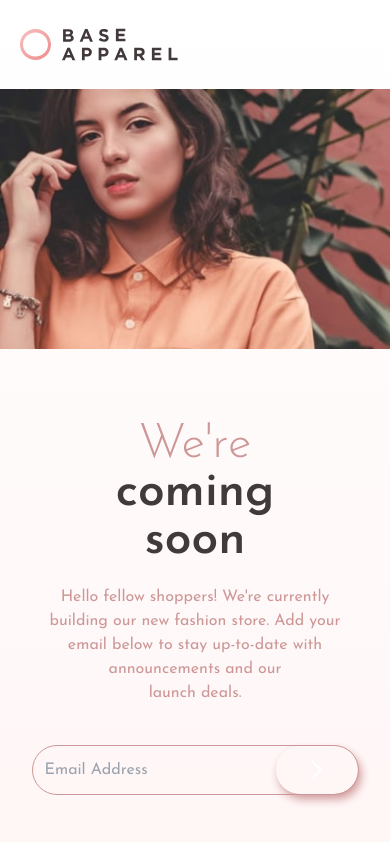
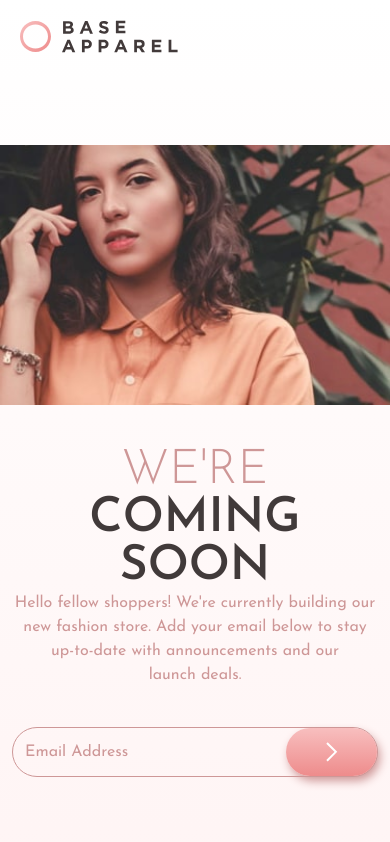
Before and after one commit to LiedsonFranco/Base-apparel-coming-soon, a plain HTML site: page index.html in a window 390 px wide. Drawn offline with nearby package versions, Linux system fonts and the light colour scheme.

Commit message:
mobile fix

```diff
--- a/css/style.css
+++ b/css/style.css
@@ -14,16 +14,15 @@ body{
     font-size: 16px;
     font-family: "Josefin Sans", sans-serif;
     font-optical-sizing: auto;
-
 }
 h1{
     color: var(--dark-grayish-red);
     font-weight: 300;
 }
-input::placeholder{
+form input::placeholder{
     color: var(--desaturated-red);
 }
-button{
+form button{
     background-image: linear-gradient(hsl(0, 80%, 86%), hsl(0, 74%, 74%));
     display: flex;
     justify-content: center;
@@ -31,7 +30,7 @@ button{
     box-shadow: 3px 5px 10px var(--desaturated-red);
     transition: 1s;
 }
-button:hover{
+form button:hover{
     left: 10px;
     transition: 1s;
 
@@ -42,3 +41,47 @@ form{
 .text-desaturated-red{
     color: var(--desaturated-red);
 }
+@media only screen and (max-width: 700px) {
+    main{
+        display: grid;
+        grid-template-rows: .5fr 1fr auto;
+        grid-template-columns: 1fr;
+    }
+    header{
+        grid-row: 1;
+        grid-column: 1;
+
+        margin-top: 20px;
+        margin-left: 20px;
+        margin-bottom: 30px;
+    }
+    #hero{
+        grid-column: 1;
+        grid-row: 2;
+        margin-bottom: 30px;
+
+    }
+    #msg{
+        grid-column: 1;
+        grid-row: 3;
+    }
+  }
+@media only screen and (min-width: 701px) {
+    body {
+      background-image: url(../images/bg-pattern-desktop.svg);
+      background-repeat: no-repeat;
+    }
+    header{
+        grid-row: 1;
+        grid-column: 1;
+
+    }
+    #hero{
+        grid-column: 2/3;
+        grid-row: 1;
+    }
+    #msg{
+        grid-column: 1;
+        grid-row: 1;
+    }
+  }
--- a/index.html
+++ b/index.html
@@ -12,25 +12,28 @@
   <title>Frontend Mentor | Base Apparel coming soon page</title>
   <script src="https://cdn.tailwindcss.com"></script>
 </head>
-<body class="h-screen mb-20">
-<header class="ml-5 mt-7 mb-7">
-  <a href="#">
-    <img src="images/logo.svg" alt="">
-  </a>
-</header>
-<main>
+<body class="h-screen">
+<main class=" md:grid md:grid-cols-2 ">
+  <div id="hero">
+    <img src="images/hero-mobile.jpg" alt="hero-img" class="block sm:hidden w-full">
+    <img src="images/hero-desktop.jpg" alt="hero-img" class="sm:block hidden w-full">
+  </div>
 
-  <div id="hero" class="mb-10">
-    <img src="images/hero-mobile.jpg" alt="hero-mobile" style="width: 100%;">
-  </div>
-  <div class="w-[90%] p-3 m-auto">
-    <h1 class="text-5xl text-center font-semibold m-5">
+  <header class="md:w-[60%] md:mt-16 md:m-auto">
+    <a href="#">
+      <img src="images/logo.svg" alt="">
+    </a>
+  </header>
+
+  <div class="md:w-[60%] p-3 m-auto " id="msg">
+
+    <h1 class="text-5xl uppercase text-center md:text-justify font-semibold md:mb-4 md:text-7xl">
       <span class="text-desaturated-red font-light">We're</span>
       <br>
       coming <br>soon
     </h1>
 
-    <p class="text-desaturated-red text-center font-normal text-">
+    <p class="text-desaturated-red text-center md:text-justify font-normal text-">
       Hello fellow shoppers! We're currently building our new fashion store.
       Add your email below to stay up-to-date with announcements and our <br>launch deals.
     </p>
```
